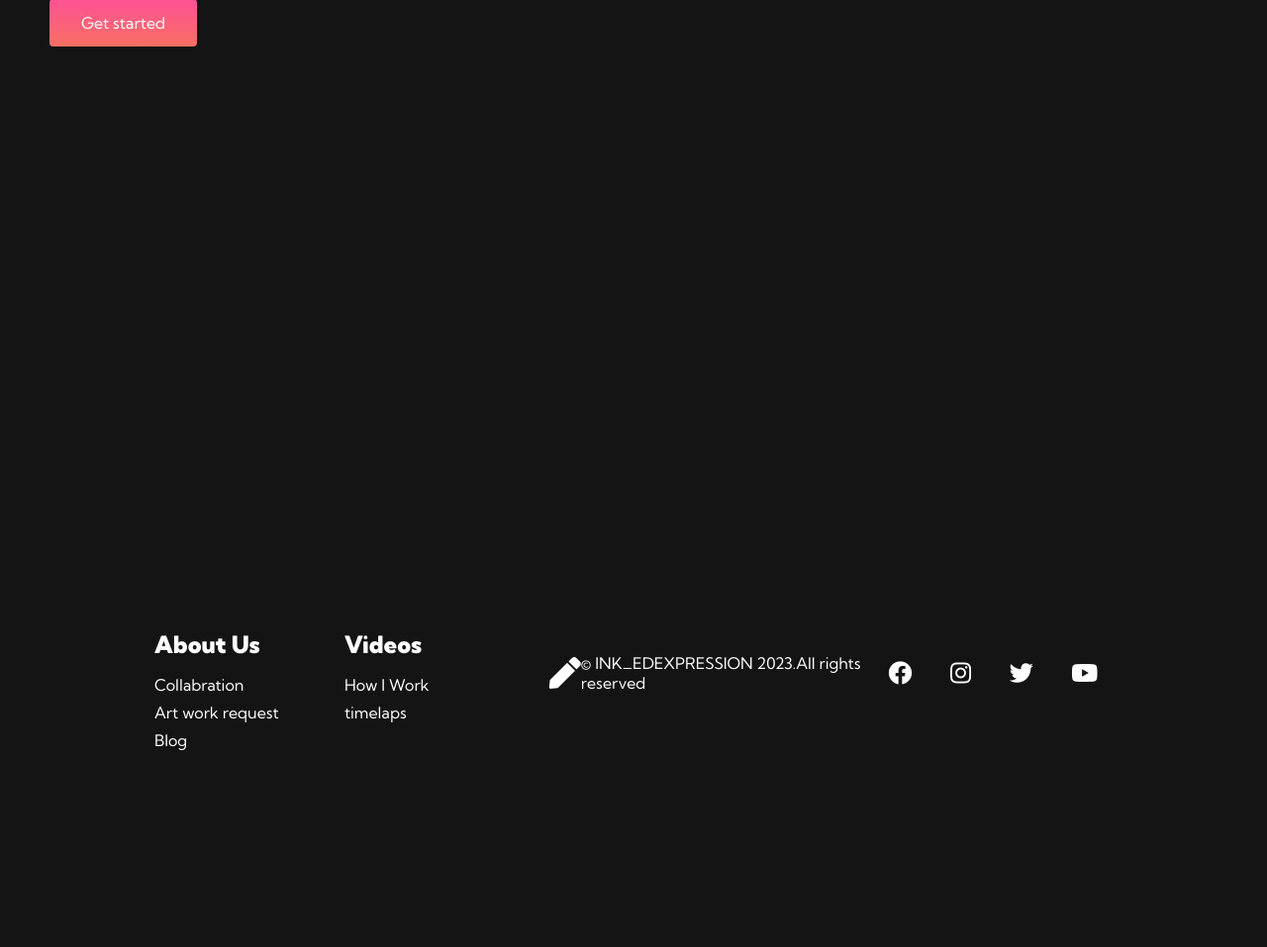
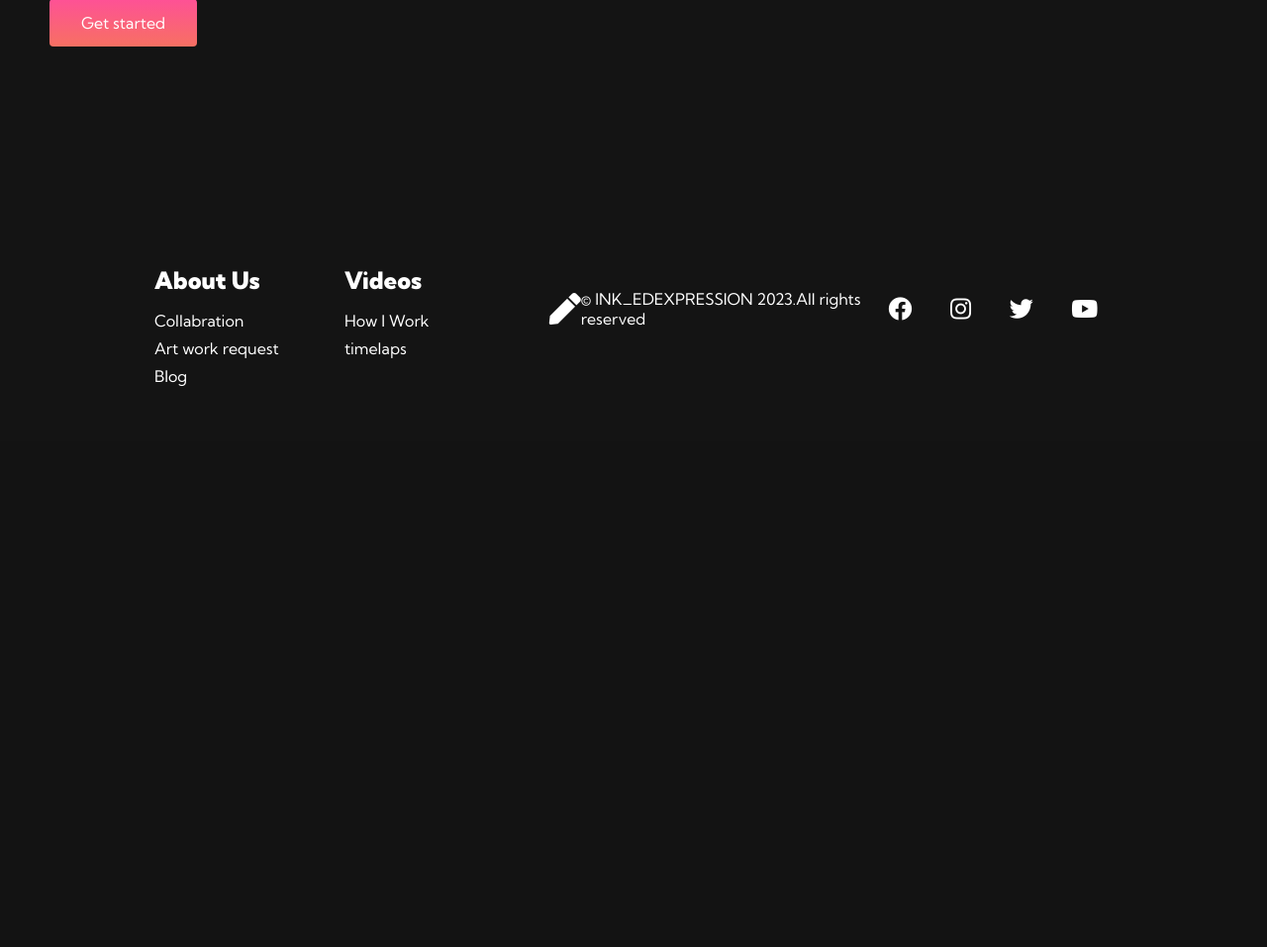
Before and after one commit to inkedexpression/website, a PHP site: page / in a window 1280 px wide. Shown: the part 580-1537 px from the top of the page at 99% size. After the commit the page ends 970 px from the top, so only its background shows below. Run offline with PHP 8.4, Linux system fonts and the light colour scheme.

Commit message:
Update styles.css

```diff
--- a/styles.css
+++ b/styles.css
@@ -484,7 +484,7 @@ transform: translateY(-8px) rotate(-45deg);
 
 .footer__container{
 	background-color: #141414;
-	padding: 25rem 4rem;
+	padding: 2rem 4rem;
 	display: flex;
 	flex-direction: column;
 	justify-content: center;
```
